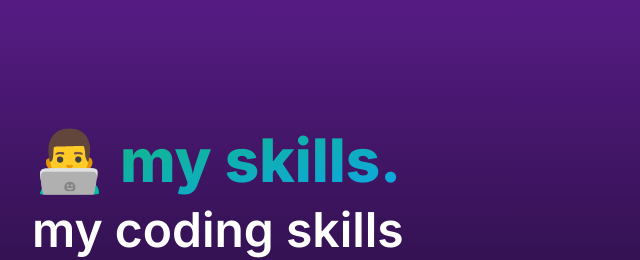
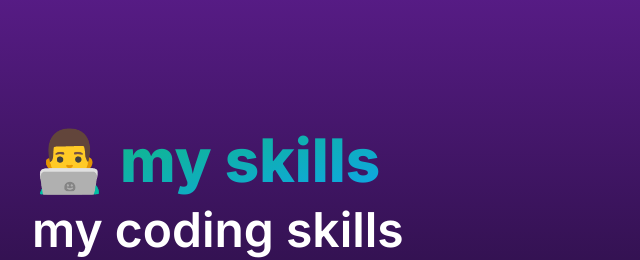
Before and after one commit to ryznoxy/v2portfolio, a website: page index.html in a window 1280 px wide. Shown: the part 1400-1660 px from the top of the page, 0-640 px from the left. Drawn offline with nearby package versions, Linux system fonts and the light colour scheme.

Commit message:
Update index.html

```diff
--- a/index.html
+++ b/index.html
@@ -348,7 +348,7 @@
               👨‍💻
               <span
                 class="text-transparent bg-clip-text bg-gradient-to-tl from-sky-500 to-emerald-500"
-                >my skills.</span
+                >my skills</span
               >
             </h4>
             <h2
```
